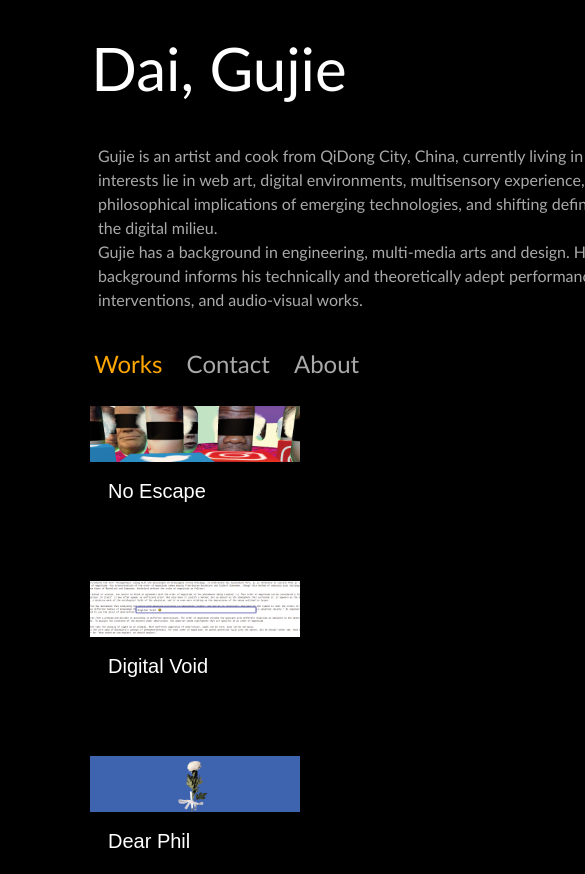
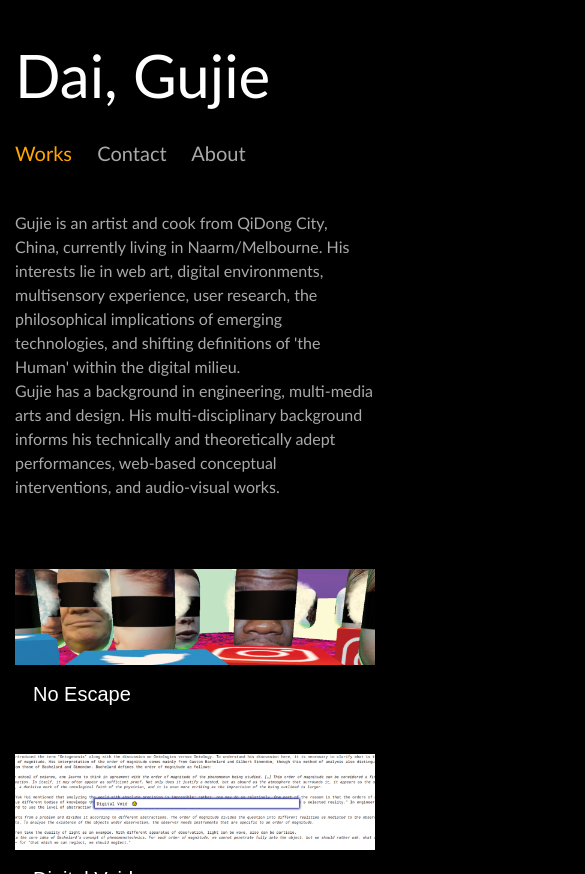
Before and after one commit to itisj/thisisj, a website built with Vite: page index.html in a window 390 px wide. Shown: the top 874 px of the page, 585 px wide, since content can reach past the window. Built offline with nearby package versions, Linux system fonts and the light colour scheme; a web font is replaced by a local one.

Commit message:
responsive for mobile

```diff
--- a/index.html
+++ b/index.html
@@ -72,19 +72,39 @@
 
 
 <!-- header -->
-<div class="container">
+<div class="col-8 col-s-12" style="font-size: 60px;">
     <div class="content v2">
-        <p>&nbsp;Dai, Gujie&nbsp;</p>
+        <br><br><p>Dai, Gujie</p><br><br>
     </div>
   </div>
-<div class="header">
+
+<div class="col-8 col-s-12" style="font-size: 20px;">
 
         <!-- <h1>Works
             <a style="text-decoration: none; font-size: 24px; color: darkgrey;" href="https://itisj.github.io/thisisj/">
                 &emsp;Back
             </a>
         </h1> -->
-        <p style="font-size: 16px; width:700px; margin-left:22px; color: darkgrey;">Gujie is an artist and cook from QiDong City, China, currently living in Naarm/Melbourne. His interests lie in web art,
+        <!-- <p style="font-size: 16px; width:700px; margin-left:22px; color: darkgrey;">Gujie is an artist and cook from QiDong City, China, currently living in Naarm/Melbourne. His interests lie in web art,
+            digital environments, multisensory experience, user research,
+            the philosophical implications of emerging technologies, and shifting definitions of
+            'the Human' within the digital milieu.<br>
+            Gujie has a background in engineering, multi-media arts and design. His multi-disciplinary background informs
+            his technically and theoretically adept performances, web-based conceptual
+            interventions, and audio-visual works.<br><br>
+            </p> -->
+        <a style="text-decoration: none; color: rgb(255, 166, 0);">
+            Works &emsp;</a>
+        <a style="text-decoration: none; color: darkgrey;" href="mailto:s3801333@student.rmit.edu.au" target="_blank">
+            Contact &emsp;</a>
+        <a style="text-decoration: none; color: darkgrey;" href="./Dai, Gujie_CV.pdf" target="_blank">
+            About &emsp;</a>
+
+</div>
+
+<div>
+    <div class="col-8 col-s-12">
+        <p style="font-size: 16px; color: darkgrey;">Gujie is an artist and cook from QiDong City, China, currently living in Naarm/Melbourne. His interests lie in web art,
             digital environments, multisensory experience, user research,
             the philosophical implications of emerging technologies, and shifting definitions of
             'the Human' within the digital milieu.<br>
@@ -92,14 +112,9 @@
             his technically and theoretically adept performances, web-based conceptual
             interventions, and audio-visual works.<br><br>
             </p>
-        <a style="text-decoration: none; font-size: 24px; color: rgb(255, 166, 0);">
-            &emsp;Works</a>
-        <a style="text-decoration: none; font-size: 24px; color: darkgrey;" href="mailto:s3801333@student.rmit.edu.au" target="_blank">
-            &emsp;Contact</a>
-        <a style="text-decoration: none; font-size: 24px; color: darkgrey;" href="./Dai, Gujie_CV.pdf" target="_blank">
-             &emsp;About</a>
+      </div>
+</div>
 
-</div>
 
 
 
@@ -108,10 +123,10 @@
 <!-- main -->
 
 
-<div class="row" style="padding-left: 60px; padding-right: 60px; padding-top: 0px;">
+<div class="row" style="padding-top: 0px;">
 
 
-    <div class="col-8" style="padding: 30px;">
+    <div class="col-8">
 
 
         <div class="aside">
@@ -132,7 +147,7 @@
         </div>
     </div>
 
-    <div class="col-8" style="padding: 30px;">
+    <div class="col-8">
 
         <div class="aside">
             <a href="https://itisj.github.io/digitalvoid/" target="_blank">
@@ -151,7 +166,7 @@
         </div>
     </div>
 
-    <div class="col-8" style="padding: 30px;">
+    <div class="col-8">
 
         <div class="aside">
             <a href="https://itisj.github.io/dearphil/" target="_blank">
@@ -165,7 +180,7 @@
         </div>
     </div>
 
-    <div class="col-8" style="padding: 30px;">
+    <div class="col-8">
 
         <div class="aside">
             <a href="https://itisj.github.io/drawYourself/" target="_blank">
@@ -180,7 +195,7 @@
         </div>
     </div>
 
-    <div class="col-8" style="padding: 30px;">
+    <div class="col-8">
 
         <div class="aside">
             <a href="https://itisj.github.io/jsdaily/" target="_blank">
@@ -197,7 +212,7 @@
         </div>
     </div>
 
-    <div class="col-8" style="padding: 30px;">
+    <div class="col-8">
 
         <div class="aside">
             <a href="https://thisisj.bandcamp.com/releases" target="_blank">
@@ -236,13 +251,13 @@ social media as infrastructure. https://itisj.github.io/escape/  -->
 
 </div>
 
-<div style="padding-left: 80px; font-size: 24px; line-height: 50%;">
+<div class="col-8 col-s-12">
     <!-- <h1>More<a style="text-decoration: none; font-size: 16px; color: darkgrey;" href="https://itisj.github.io/thisisj/">&emsp;&emsp;Back</a></h1> -->
         <br><a style="text-decoration: none; font-size: 16px;" href="https://itisj.github.io/ux-redesign-review-platforms/" target="_blank">&emsp;UX: Redesign Review Platforms</a>
-        <br><br><br><a style="text-decoration: none; font-size: 16px;" href="https://itisj.github.io/VirtualMe/" target="_blank">&emsp;Second Person</a>
-        <br><br><br><a style="text-decoration: none; font-size: 16px;" href="https://itisj.github.io/photography/" target="_blank">&emsp;Photography collections</a>
-        <br><br><br><a style="text-decoration: none; font-size: 16px;" href="https://itisj.github.io/sillysynth/" target="_blank">&emsp;Silly Drum – interactive installation made with PD & Arduino</a>
-        <br><br><br><a style="text-decoration: none; font-size: 16px;" href="https://itisj.github.io/fashionshow/" target="_blank">&emsp;Fashion Show – an homage to Charlotte Cory’s photography You Animal, You.</a>
+        <br><br><a style="text-decoration: none; font-size: 16px;" href="https://itisj.github.io/VirtualMe/" target="_blank">&emsp;Second Person</a>
+        <br><br><a style="text-decoration: none; font-size: 16px;" href="https://itisj.github.io/photography/" target="_blank">&emsp;Photography collections</a>
+        <br><br><a style="text-decoration: none; font-size: 16px;" href="https://itisj.github.io/sillysynth/" target="_blank">&emsp;Silly Drum – interactive installation made with PD & Arduino</a>
+        <br><br><a style="text-decoration: none; font-size: 16px;" href="https://itisj.github.io/fashionshow/" target="_blank">&emsp;Fashion Show – an homage to Charlotte Cory’s photography You Animal, You.</a>
 </div>
 
 
--- a/style.css
+++ b/style.css
@@ -154,7 +154,7 @@ html {
 }
 
 .content {
-  margin: 8px;
+  margin: 0px;
 }
 .content p {
   display: inline;
@@ -203,7 +203,7 @@ html {
   padding-left: 76px;
   padding-top: 36px;
   padding-bottom: 0px;
-  font-size: 24px;
+  font-size: 20px;
 }
 
 
@@ -258,7 +258,7 @@ html {
   width: 100%;
 }
 
-@media only screen and (min-width: 600px) {
+@media only screen and (min-width: 700px) {
   /* For tablets: */
   .col-s-1 {width: 8.33%;}
   .col-s-2 {width: 16.66%;}
@@ -271,9 +271,10 @@ html {
   .col-s-9 {width: 75%;}
   .col-s-10 {width: 83.33%;}
   .col-s-11 {width: 91.66%;}
-  .col-s-12 {width: 100%;}
+  .col-s-12 {width: 100%; margin-left: 12px;}
+
 }
-@media only screen and (min-width: 858px) {
+@media only screen and (min-width: 860px) {
   /* For desktop: */
   .col-1 {width: 8.33%;}
   .col-2 {width: 16.66%;}
@@ -282,7 +283,7 @@ html {
   .col-5 {width: 41.66%;}
   .col-6 {width: 50%;}
   .col-7 {width: 58.33%;}
-  .col-8 {width: 66.66%;}
+  .col-8 {width: 66.66%; margin-left: 80px; margin-right: 80px;}
   .col-9 {width: 75%;}
   .col-10 {width: 83.33%;}
   .col-11 {width: 91.66%;}
```
